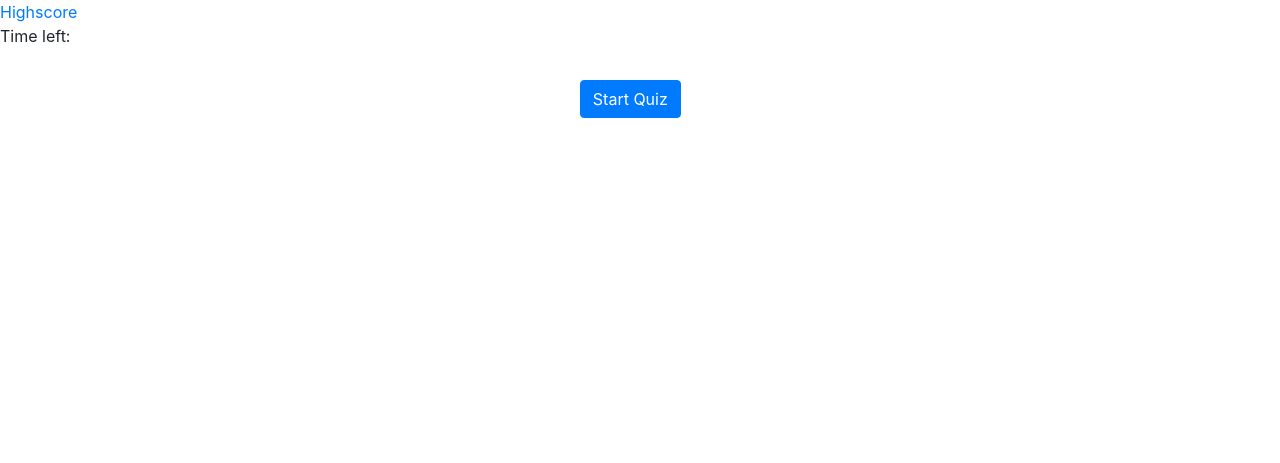
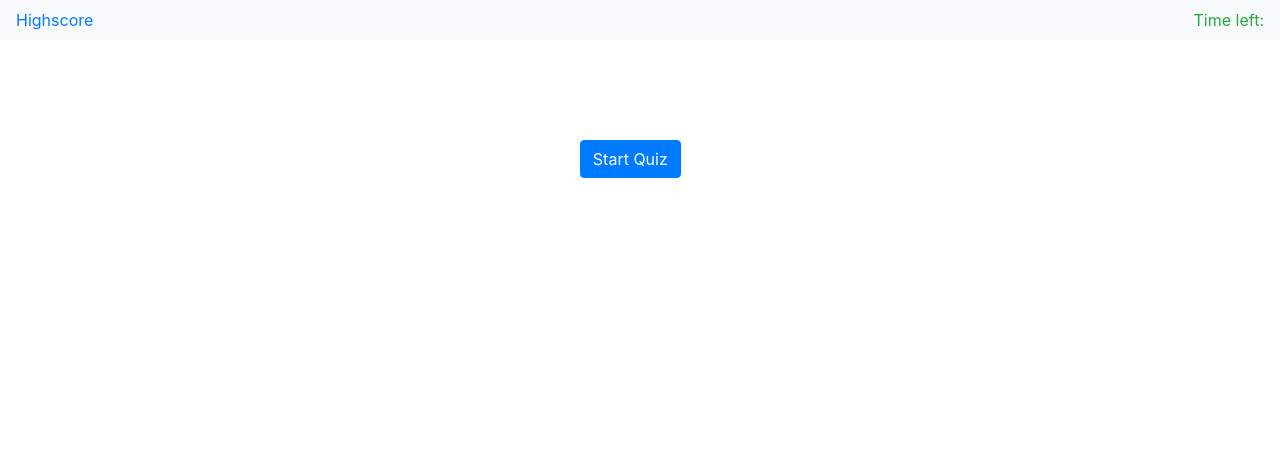
Before and after one commit to Vllaadd/04-Code-Quiz, a plain HTML site: page index.html in a window 1280 px wide. Drawn offline with nearby package versions, Linux system fonts and the light colour scheme.

Commit message:
navbar fixed

```diff
--- a/index.html
+++ b/index.html
@@ -9,7 +9,7 @@
     <title>Code Quiz</title>
 </head>
 <body>
-    <div id="header">
+    <div id="header" class="navbar navbar-default fixed-top bg-light text-success">
         <a href="#">Highscore</a>
         <div>Time left: <span id="countdown"></span></div>
     </div>
--- a/questions.js
+++ b/questions.js
@@ -4,45 +4,45 @@ var quizDuration = 60;
 
 var questions = [
 	{
-	    name:"Commonly used types DO NOT include:",
+	    name:"HTML stands for :",
 	    answers:[
 		    	{
 		    		id: 123,
-		    		name: "Strings"
+		    		name: "Hyper Transient Maker Language"
 		    	},
 		    	{
 		    		id: 234,
-		    		name: "Alerts"
+		    		name: "Hyper Text Markup Language"
 		    	},
 		    	{
 		    		id: 567,
-		    		name: "Numbers"
+		    		name: "Halode Typographic Maximized Lexicon"
 		    	},
 		    	{
 		    		id: 78,
-		    		name: "Booleans"
+		    		name: "Hadron Transforming Markdown Launcher"
 		    	}
 	    ],
 	    rightAnswer:234
 	},
 	{
-	    name:"The condition in an if / else statement is enclosed within___.",
+	    name:"The following is not an array method: ",
 	    answers:[
 		    	{
 		    		id: 897,
-		    		name: "Curly brackets"
+		    		name: "array.splice()"
 		    	},
 		    	{
 		    		id: 9098,
-		    		name: "Quotes"
+		    		name: "array.slice()"
 		    	},
 		    	{
 		    		id: 98754,
-		    		name: "Parentheses"
+		    		name: "array.spin()"
 		    	},
 		    	{
 		    		id: 1231,
-		    		name: "Square brackets"
+		    		name: "array.split()"
 		    	}
 	    ],
 	    rightAnswer:98754
@@ -67,7 +67,7 @@ var questions = [
 		    		name: "All of the above"
 		    	}
 	    ],
-	    rightAnswer: 555
+	    rightAnswer: 5555
 	},
 	{
 	    name:"String values must be enclosed within___when being assigned to variables.",
@@ -90,5 +90,28 @@ var questions = [
 		    	}
 	    ],
 	    rightAnswer:8888
+	},
+	{
+	    name:"If (i != 0) runs when",
+	    answers:[
+		    	{
+		    		id: 594,
+		    		name: "i is not equal to 0"
+		    	},
+		    	{
+		    		id: 2255,
+		    		name: "i is equal to 0"
+		    	},
+		    	{
+		    		id: 1195,
+		    		name: "i = zero"
+		    	},
+		    	{
+		    		id: 5592,
+		    		name: "i is undefined"
+		    	}
+	    ],
+	    rightAnswer:594
 	}
+
 ];
--- a/style.css
+++ b/style.css
@@ -1,11 +1,11 @@
 *{ box-sizing: border-box; }
 
-#header {
+.header {
 	width: 100%;
 	min-height: 50px;
 }
 
-#container {
+.container {
 	width: 50%;
 	min-height: 550px;
 	margin: 100px auto;
```
